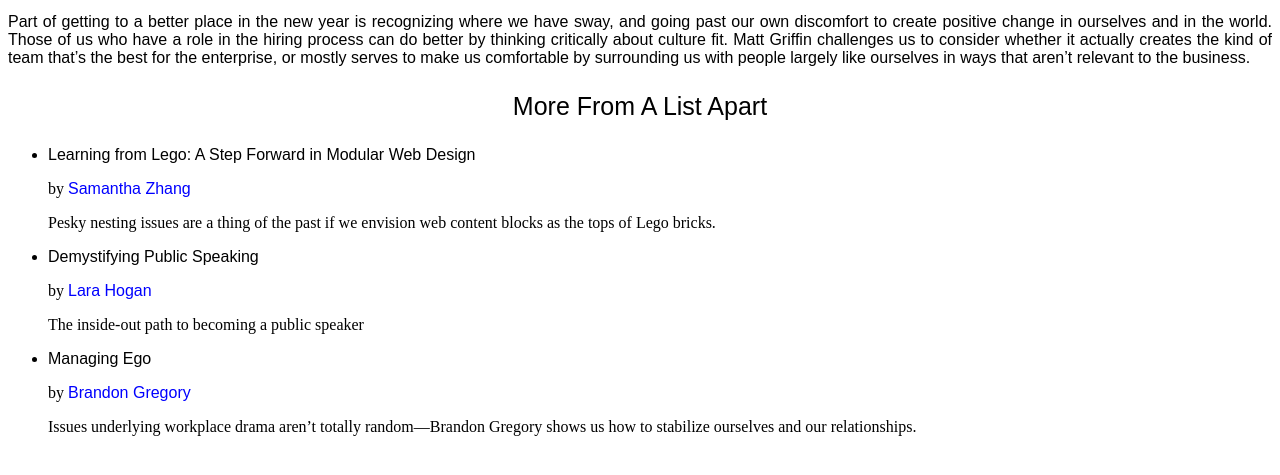
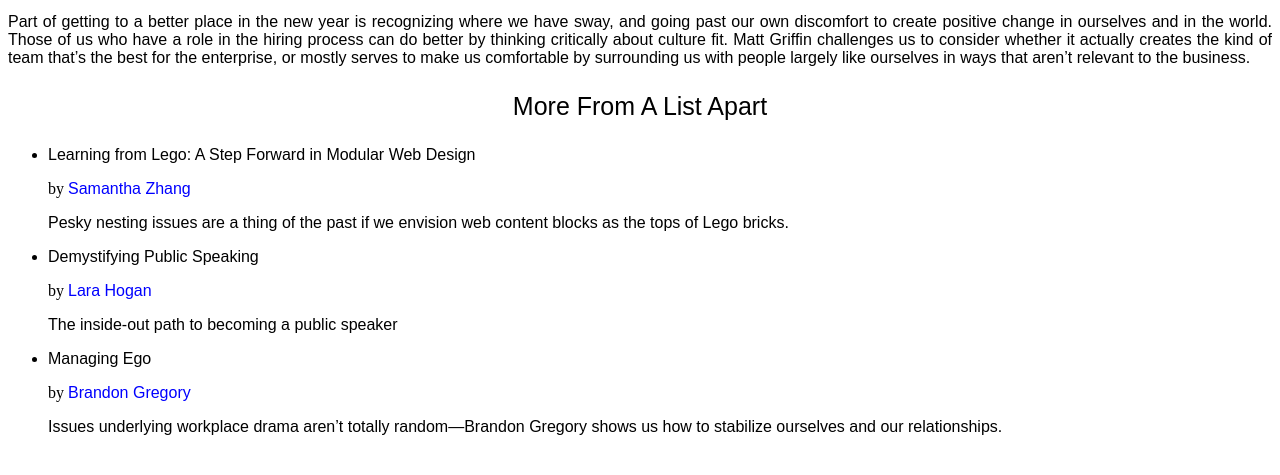
Before and after one commit to stephennh/html-layout, a plain HTML site: page index.html in a window 1280 px wide. Shown: the part 311-786 px from the top of the page. Drawn offline with Linux system fonts and the light colour scheme.

```diff
--- a/css/styles.css
+++ b/css/styles.css
@@ -74,3 +74,6 @@ mark.blue{
 mark.blue:hover{
   text-decoration: underline;
 }
+p.desc{
+  font-family: sans-serif;
+}
--- a/index.html
+++ b/index.html
@@ -35,7 +35,7 @@
           <a href="http://alistapart.com/article/learning-from-lego-a-step-forward-in-modular-web-design">
             Learning from Lego: A Step Forward in Modular Web Design </a></li>
             <p>by <mark class="blue">Samantha Zhang</mark></p>
-            <p>
+            <p class="desc">
               Pesky nesting issues are a thing of the past if we
               envision web content blocks as the tops of Lego bricks.
             </p>
@@ -43,14 +43,14 @@
           <a href="http://alistapart.com/article/demystifying-public-speaking">
             Demystifying Public Speaking </a></li>
             <p>by <mark class="blue">Lara Hogan</mark></p>
-            <p>
+            <p class="desc">
               The inside-out path to becoming a public speaker
             </p>
         <li>
           <a href="http://alistapart.com/article/managing-ego">
             Managing Ego <a></li>
             <p>by <mark class="blue">Brandon Gregory</mark></p>
-            <p>
+            <p class="desc">
               Issues underlying workplace drama aren’t totally
               random—Brandon Gregory shows us how to stabilize
               ourselves and our relationships.
```
